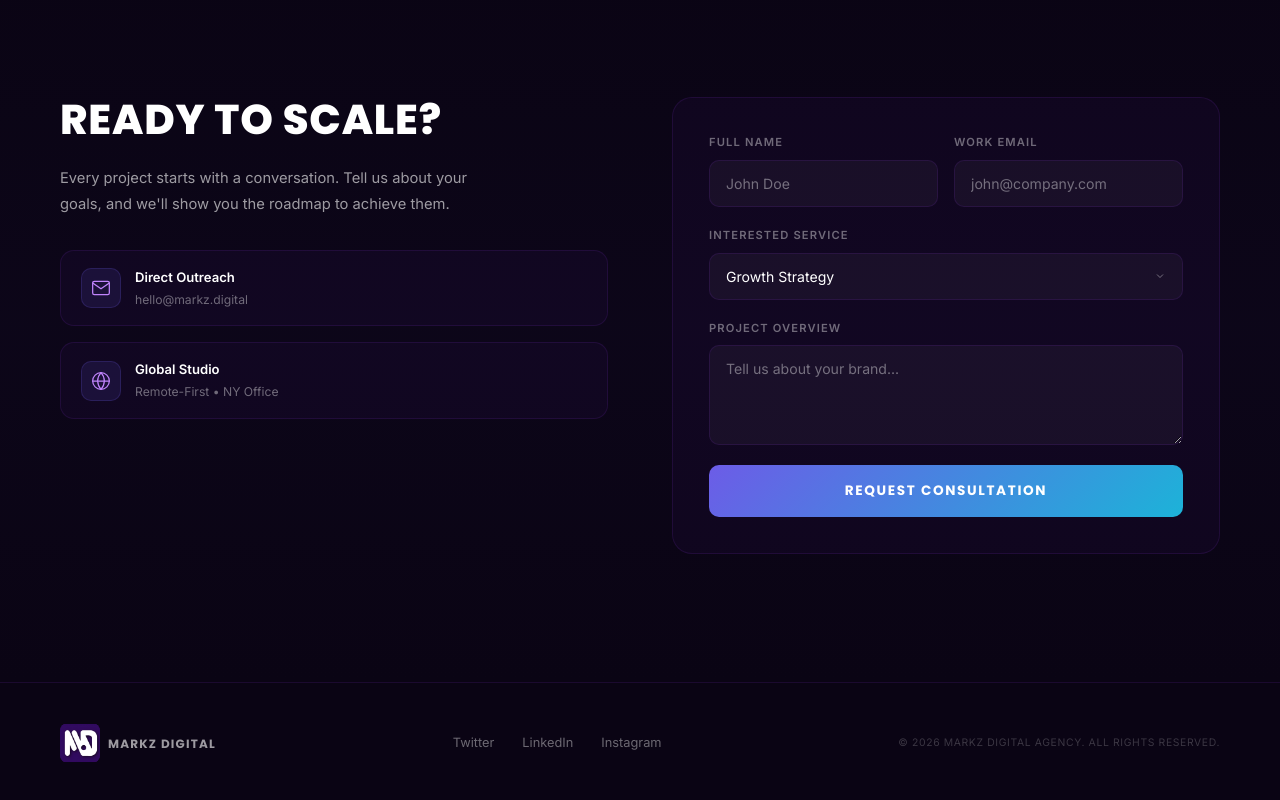
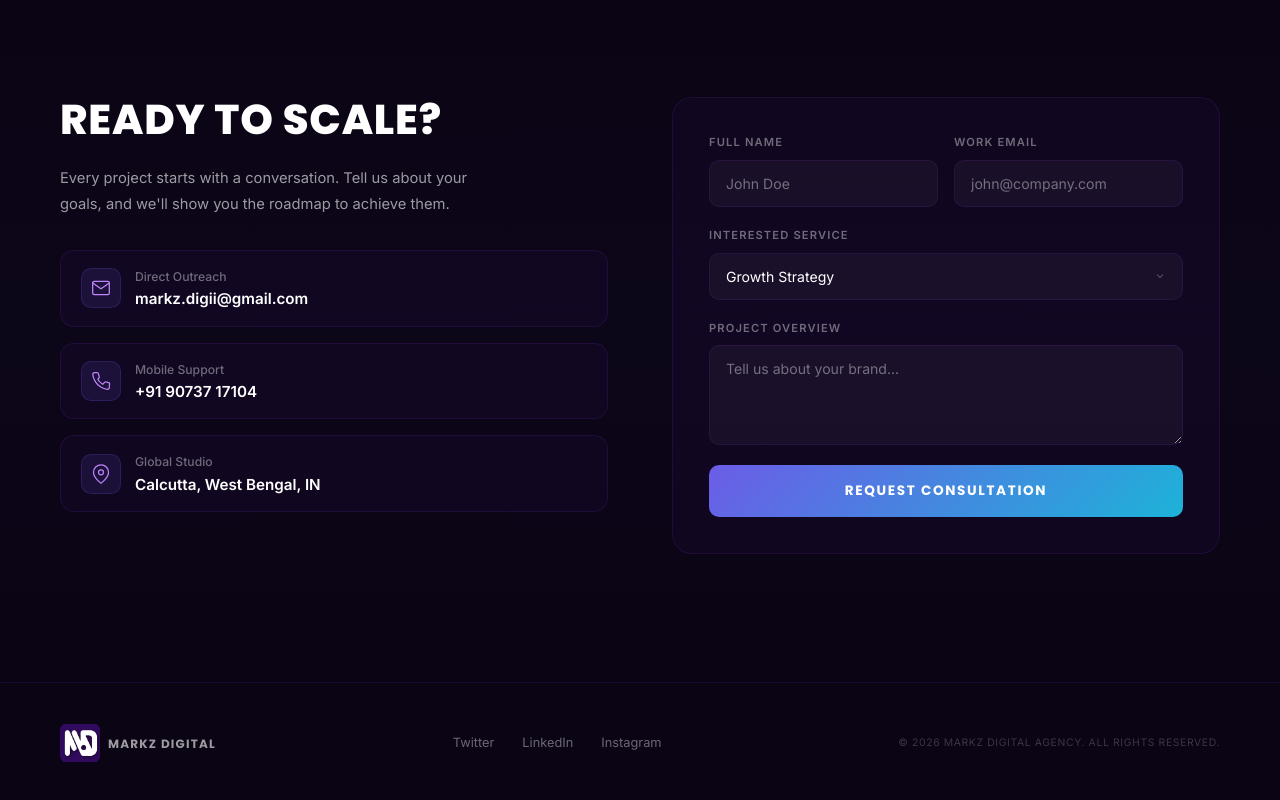
Before and after one commit to ItzSouraseez/markz-digital, a Next.js app: page / in a window 1280 px wide. Shown: the part 3374-4174 px from the top of the page. Built offline with nearby package versions, Linux system fonts and the light colour scheme; no server answers.

Commit message:
Update social handles

```diff
--- a/src/app/page.js
+++ b/src/app/page.js
@@ -500,20 +500,34 @@ export default function Home() {
                 </div>
                 <div>
                   <span className={styles.contactCardLabel}>Direct Outreach</span>
-                  <span className={styles.contactCardValue}>hello@markz.digital</span>
+                  <span className={styles.contactCardValue}>
+                    <a href="mailto:markz.digii@gmail.com" className={styles.contactLink}>markz.digii@gmail.com</a>
+                  </span>
                 </div>
               </div>
               <div className={styles.contactCard}>
                 <div className={styles.contactCardIcon}>
                   <svg width="20" height="20" viewBox="0 0 24 24" fill="none" stroke="currentColor" strokeWidth="1.5" strokeLinecap="round" strokeLinejoin="round">
-                    <circle cx="12" cy="12" r="10" />
-                    <path d="M2 12h20" />
-                    <path d="M12 2a15.3 15.3 0 0 1 4 10 15.3 15.3 0 0 1-4 10 15.3 15.3 0 0 1-4-10 15.3 15.3 0 0 1 4-10z" />
+                    <path d="M22 16.92v3a2 2 0 0 1-2.18 2 19.79 19.79 0 0 1-8.63-3.07 19.5 19.5 0 0 1-6-6 19.79 19.79 0 0 1-3.07-8.67A2 2 0 0 1 4.11 2h3a2 2 0 0 1 2 1.72 12.84 12.84 0 0 0 .7 2.81 2 2 0 0 1-.45 2.11L8.09 9.91a16 16 0 0 0 6 6l2.27-2.27a2 2 0 0 1 2.11-.45 12.84 12.84 0 0 0 2.81.7A2 2 0 0 1 22 16.92z" />
+                  </svg>
+                </div>
+                <div>
+                  <span className={styles.contactCardLabel}>Mobile Support</span>
+                  <span className={styles.contactCardValue}>
+                    <a href="tel:+919073717104" className={styles.contactLink}>+91 90737 17104</a>
+                  </span>
+                </div>
+              </div>
+              <div className={styles.contactCard}>
+                <div className={styles.contactCardIcon}>
+                  <svg width="20" height="20" viewBox="0 0 24 24" fill="none" stroke="currentColor" strokeWidth="1.5" strokeLinecap="round" strokeLinejoin="round">
+                    <path d="M21 10c0 7-9 13-9 13s-9-6-9-13a9 9 0 0 1 18 0z" />
+                    <circle cx="12" cy="10" r="3" />
                   </svg>
                 </div>
                 <div>
                   <span className={styles.contactCardLabel}>Global Studio</span>
-                  <span className={styles.contactCardValue}>Remote-First • NY Office</span>
+                  <span className={styles.contactCardValue}>Calcutta, West Bengal, IN</span>
                 </div>
               </div>
             </div>
@@ -608,8 +622,8 @@ export default function Home() {
           </div>
           <div className={styles.footerLinks}>
             <a href="https://twitter.com" target="_blank" rel="noopener noreferrer" className={styles.socialLink}>Twitter</a>
-            <a href="https://linkedin.com" target="_blank" rel="noopener noreferrer" className={styles.socialLink}>LinkedIn</a>
-            <a href="https://instagram.com" target="_blank" rel="noopener noreferrer" className={styles.socialLink}>Instagram</a>
+            <a href="https://linkedin.com/company/markz-digital/" target="_blank" rel="noopener noreferrer" className={styles.socialLink}>LinkedIn</a>
+            <a href="https://instagram.com/markz_digital/" target="_blank" rel="noopener noreferrer" className={styles.socialLink}>Instagram</a>
           </div>
           <span className={styles.copyright}>
             © 2026 MARKZ DIGITAL AGENCY. ALL RIGHTS RESERVED.
--- a/src/app/page.module.css
+++ b/src/app/page.module.css
@@ -792,17 +792,29 @@
 .contactCardLabel {
   display: block;
   font-family: var(--font-body);
-  font-size: 0.82rem;
-  font-weight: 600;
-  color: var(--white);
+  font-size: 0.76rem;
+  font-weight: 500;
+  color: var(--text-muted);
+  margin-bottom: 2px;
 }
 
 .contactCardValue {
   display: block;
   font-family: var(--font-body);
-  font-size: 0.76rem;
-  color: var(--text-muted);
-  margin-top: 2px;
+  font-size: 0.95rem;
+  font-weight: 600;
+  color: var(--white);
+  line-height: 1.4;
+}
+
+.contactLink {
+  color: inherit;
+  text-decoration: none;
+  transition: color 0.2s;
+}
+
+.contactLink:hover {
+  color: var(--purple-light);
 }
 
 /* ── Contact Form ── */
```
